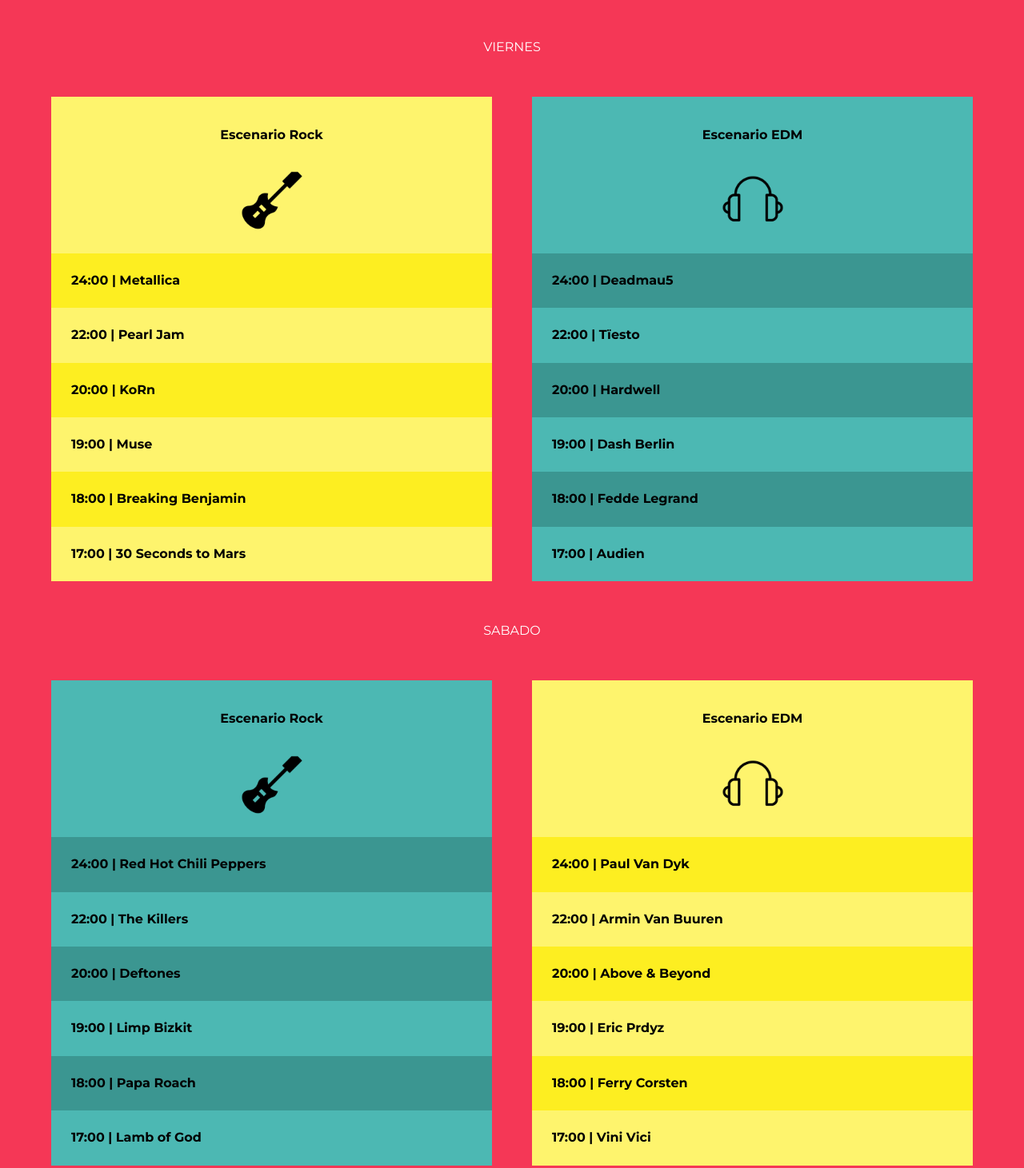
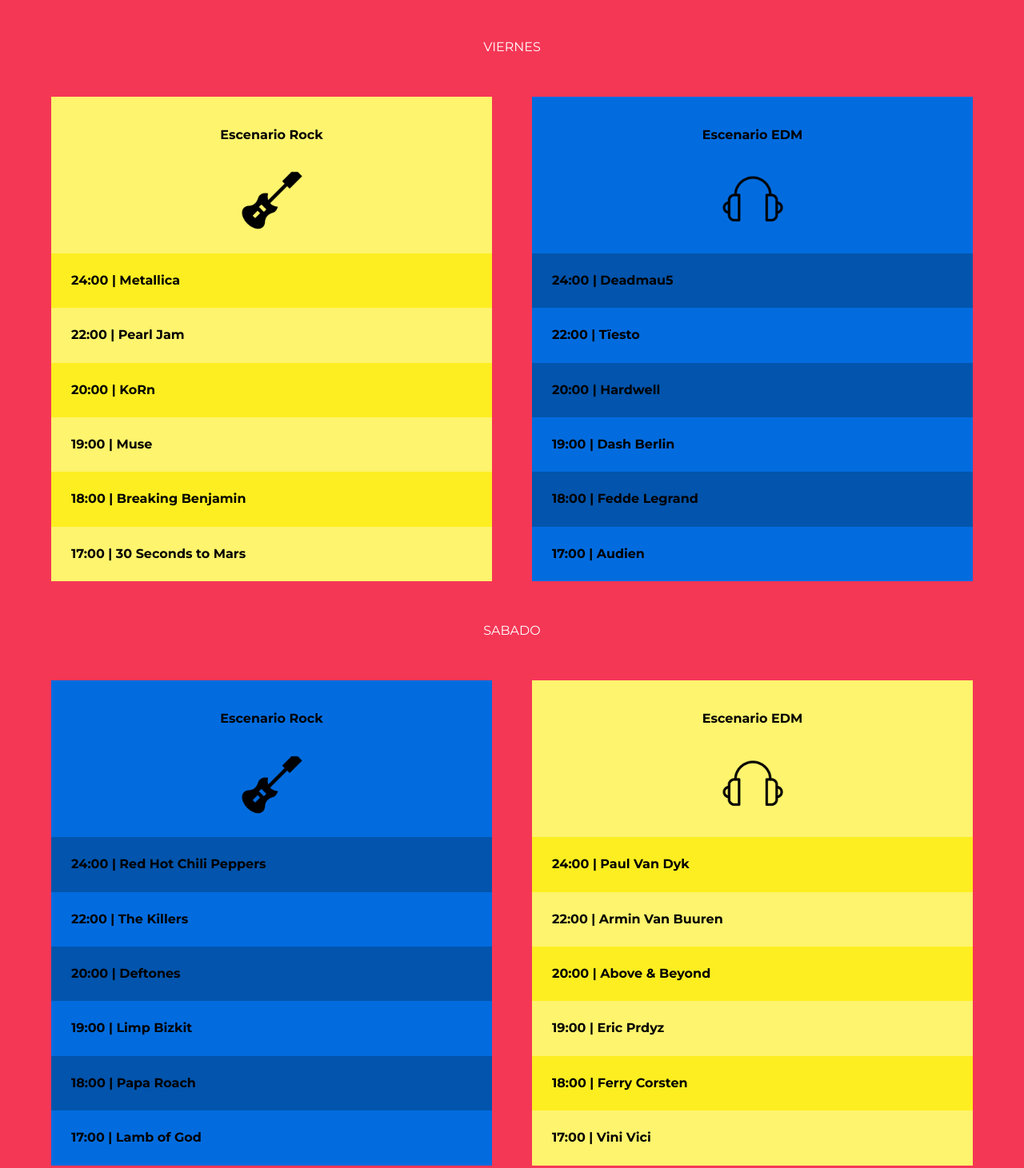
Before and after one commit to RicardoAltamiranoSanchez/Tienda-Con-sass, a website: page index.html in a window 1280 px wide. Shown: the part 1221-2682 px from the top of the page at 80% size. Drawn offline with Linux system fonts and the light colour scheme.

Commit message:
ultimos cambio ala pagina para produccion

```diff
--- a/src/sass/base/_variables.scss
+++ b/src/sass/base/_variables.scss
@@ -2,7 +2,7 @@
 //el archivo principal es el de app ordenamos el codigo para tener mas adminstracion
 
 //colores
-$verde:#4CB8B3;
+$verde:rgb(2, 108, 223);;
 $rosa:#F53756;
 $amarillo:#FEF46D;
 $morado:#752F97;
--- a/src/sass/layout/_lineup.scss
+++ b/src/sass/layout/_lineup.scss
@@ -53,12 +53,10 @@
 
 }
 .electro .nombre-escenario:after{//el after lo ponemos por que ya lo  hemos creado
-background-image:url('../../../build/imagenes/icono_edm.webp');
-
+background-image:url('../imagenes/icono_edm.webp');
 }
 .rock .nombre-escenario:after{//el after lo ponemos por que ya lo  hemos creado
-background-image:url('../../../build/imagenes/icono_rock.webp');
-
+background-image:url('../imagenes/icono_rock.webp');
 }
 
 .big-amarillo{
```
Also changed, not shown: build/css/app.css, 2 other files.
